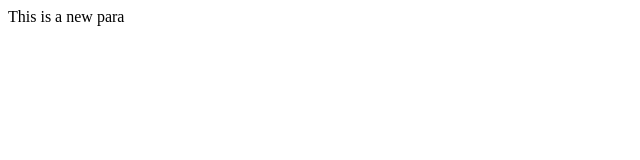
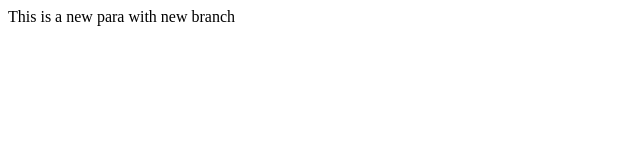
Before and after one commit to MahekJain0111/Local-Demo, a plain HTML site: page index.html in a window 1280 px wide. Shown: the whole page, without its empty margins (0-640 px from the left). Drawn offline with Linux system fonts and the light colour scheme.

Commit message:
new changes

```diff
--- a/index.html
+++ b/index.html
@@ -1 +1 @@
-<p> This is a new para </p>
+<p> This is a new para with new branch</p>
```
